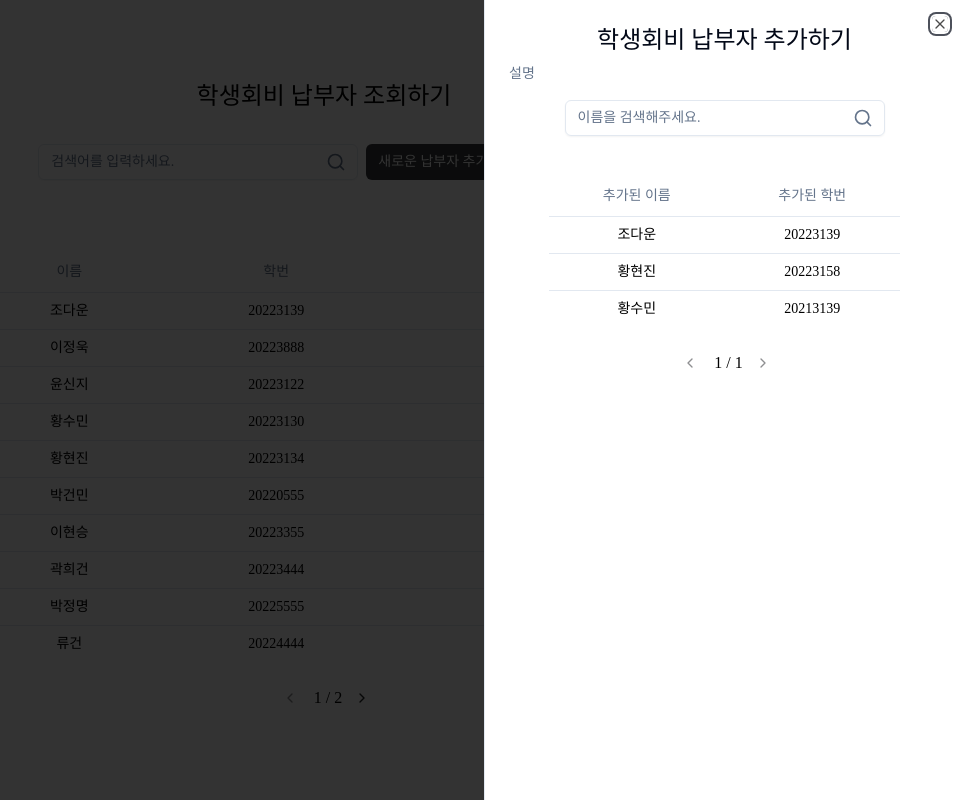
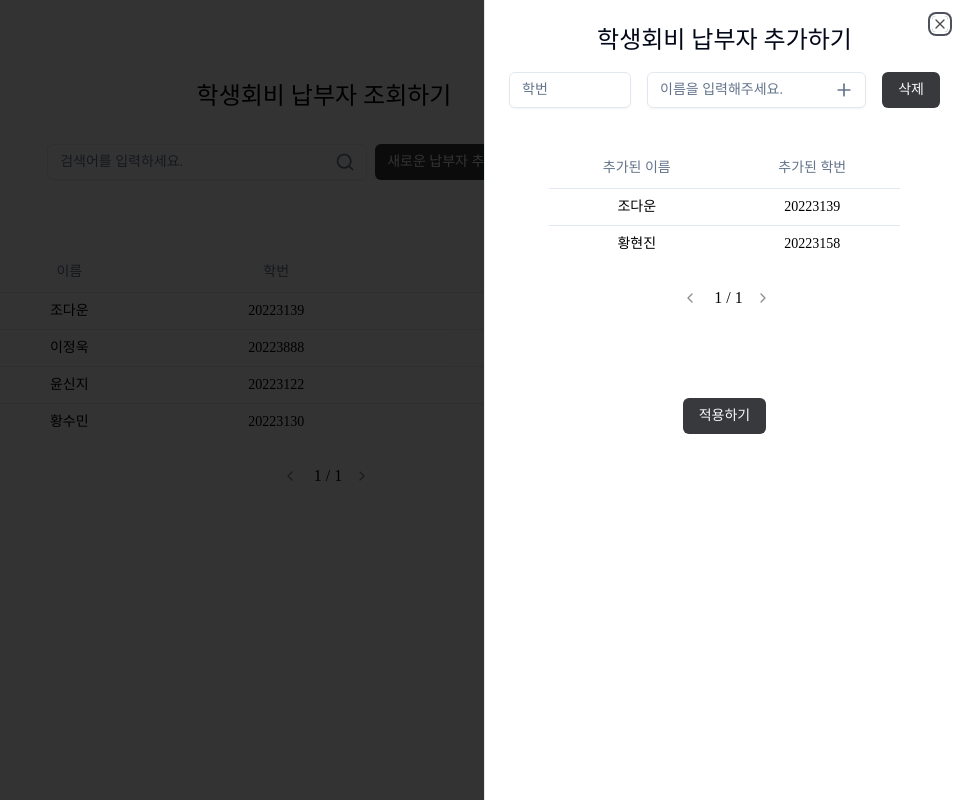
Before and after one commit to billilge/frontend, a Next.js app: page /desktop/payer-inquiry in a window 1280 px wide. Both pictures are taken after a click on the button "새로운 납부자 추가하기". Shown: the whole page, without its empty margins (316-1280 px from the left). Built offline with nearby package versions, Linux system fonts and the light colour scheme.

Commit message:
feat: sidebar sheet 컴포넌트 구현

```diff
--- a/src/app/desktop/payer-inquiry/_components/TableComponent/index.tsx
+++ b/src/app/desktop/payer-inquiry/_components/TableComponent/index.tsx
@@ -19,11 +19,11 @@ interface Invoice {
 
 interface TableComponentProps {
   data: Invoice[];
-  showCheckboxes?: boolean;
+  showCheckboxes?: boolean; // 고민이에요... ESLint: propType "handleDelete" is not required, but has no corresponding defaultProps declaration 에러가 뜸
   headers?: string[];
   selected: string[];
   setSelected: (selectedIds: (prev: string[]) => string[]) => void;
-  handleDelete?: (selectedIds: string[]) => void;
+  handleDelete?: (selectedIds: string[]) => void; // 22
 }
 
 function TableComponent({
@@ -94,7 +94,7 @@ function TableComponent({
               </TableCell>
               {headers.includes('관리자 여부') && (
                 <TableCell className="w-30 text-center">
-                  {item.admin !== undefined ? (item.admin ? '⭕' : '❌') : ''}
+                  {item.admin !== undefined ? (item.admin ? 'o' : 'x') : ''}
                 </TableCell>
               )}
             </TableRow>
@@ -121,16 +121,16 @@ function TableComponent({
           <ChevronRightIcon className="h-6 w-6 cursor-pointer text-black-primary" />
         </Button>
       </div>
-      {showCheckboxes && selected.length > 0 && (
-        <div className="pt-4 text-right">
-          <Button
-            className="bg-gray-primary text-white"
-            onClick={() => handleDelete && handleDelete(selected)}
-          >
-            완료
-          </Button>
-        </div>
-      )}
+      {/* {showCheckboxes && selected.length > 0 && ( */}
+      {/*   <div className="pt-4 text-right"> */}
+      {/*     <Button */}
+      {/*       className="bg-gray-primary text-white" */}
+      {/*       onClick={() => handleDelete && handleDelete(selected)} */}
+      {/*     > */}
+      {/*       완료 */}
+      {/*     </Button> */}
+      {/*   </div> */}
+      {/* )} */}
     </div>
   );
 }
--- a/src/app/desktop/payer-inquiry/page.tsx
+++ b/src/app/desktop/payer-inquiry/page.tsx
@@ -3,49 +3,98 @@
 import Sidebar from 'src/components/desktop/Sidebar';
 import Search from '@/components/desktop/Search';
 import { useState } from 'react';
+import AddStudentId from '@/components/desktop/AddStudentId';
+import { Button } from '@/components/ui/button';
 import TableComponent from './_components/TableComponent';
+import AddInput from '../../../components/desktop/AddInput';
 
 const dummyData = [
   { name: '조다운', student_id: '20223139', admin: true },
   { name: '이정욱', student_id: '20223888', admin: true },
   { name: '윤신지', student_id: '20223122', admin: false },
   { name: '황수민', student_id: '20223130', admin: true },
-  { name: '황현진', student_id: '20223134', admin: true },
-  { name: '박건민', student_id: '20220555', admin: false },
-  { name: '이현승', student_id: '20223355', admin: true },
-  { name: '곽희건', student_id: '20223444', admin: true },
-  { name: '박정명', student_id: '20225555', admin: false },
-  { name: '류건', student_id: '20224444', admin: true },
-  { name: '윤성욱', student_id: '20222222', admin: true },
-  { name: '앵나래', student_id: '20221111', admin: false },
 ];
 
 const dummyData2 = [
   { name: '조다운', student_id: '20223139' },
   { name: '황현진', student_id: '20223158' },
-  { name: '황수민', student_id: '20213139' },
 ];
 
 export default function PayerInquiryPage() {
-  const [data, setData] = useState(dummyData); // 데이터 상태
-  const [addedData, setAddedData] = useState(dummyData2); // 추가된 데이터 상태
-  const [isDeleteMode, setIsDeleteMode] = useState(false); // 삭제 모드 상태
-  const [selected, setSelected] = useState<string[]>([]); // 선택된 항목 추적
+  const [data, setData] = useState(dummyData); // 기존 데이터
+  const [addedData, setAddedData] = useState(dummyData2); // 추가된 데이터
+  const [isDeleteModeOriginal, setIsDeleteModeOriginal] = useState(false); // 기존 데이터 삭제 모드
+  const [isDeleteModeAdded, setIsDeleteModeAdded] = useState(false); // 추가된 데이터 삭제 모드
+  const [selectedOriginal, setSelectedOriginal] = useState<string[]>([]); // 기존 데이터에서 선택된 항목
+  const [selectedAdded, setSelectedAdded] = useState<string[]>([]); // 추가된 데이터에서 선택된 항목
 
-  // 삭제 처리 함수
-  const handleDelete = (selectedIds: string[]) => {
+  const [newStudentId, setNewStudentId] = useState('');
+  const [newStudentName, setNewStudentName] = useState('');
+
+  // 학번 입력 핸들러
+  const handleStudentIdChange = (e: React.ChangeEvent<HTMLInputElement>) => {
+    setNewStudentId(e.target.value);
+  };
+
+  // 이름 입력 핸들러
+  const handleStudentNameChange = (e: React.ChangeEvent<HTMLInputElement>) => {
+    setNewStudentName(e.target.value);
+  };
+
+  // 추가 버튼 클릭 시 실행될 함수
+  const handleAddStudent = () => {
+    if (!newStudentId || !newStudentName) {
+      alert('이름과 학번을 입력해주세요.');
+      return;
+    }
+
+    // 학번이 8자리 숫자인지 검증
+    const studentIdPattern = /^\d{8}$/;
+    if (!studentIdPattern.test(newStudentId)) {
+      alert('학번은 8자리 숫자로 입력해야 합니다.');
+      return;
+    }
+
+    const newEntry = { name: newStudentName, student_id: newStudentId };
+    setAddedData([...addedData, newEntry]); // 추가된 데이터 업데이트
+    setNewStudentId('');
+    setNewStudentName('');
+  };
+
+  // 기존 데이터 삭제
+  const handleDeleteOriginal = () => {
     const updatedData = data.filter(
-      (item) => !selectedIds.includes(item.student_id),
+      (item) => !selectedOriginal.includes(item.student_id),
     );
     setData(updatedData);
-    setIsDeleteMode(false); // 삭제 후 모드 종료
-    setSelected([]); // 선택 초기화
+    setIsDeleteModeOriginal(false);
+    setSelectedOriginal([]);
   };
 
-  // 삭제 모드 활성화/비활성화 함수
-  const toggleDeleteMode = () => {
-    setIsDeleteMode((prev) => !prev);
-    setSelected([]); // 삭제 모드 활성화 시 선택 초기화
+  // 추가된 데이터 삭제
+  const handleDeleteAdded = () => {
+    const updatedData = addedData.filter(
+      (item) => !selectedAdded.includes(item.student_id),
+    );
+    setAddedData(updatedData);
+    setIsDeleteModeAdded(false);
+    setSelectedAdded([]);
+  };
+
+  // 기존 데이터 삭제 모드 토글
+  const toggleDeleteModeOriginal = () => {
+    setIsDeleteModeOriginal((prev) => !prev);
+    setSelectedOriginal([]);
+  };
+
+  // 추가된 데이터 삭제 모드 토글
+  const toggleDeleteModeAdded = () => {
+    setIsDeleteModeAdded((prev) => !prev);
+    setSelectedAdded([]);
+  };
+
+  const api = () => {
+    console.log('api 적용할 곳입니다.');
   };
 
   return (
@@ -61,32 +110,77 @@ export default function PayerInquiryPage() {
           description="설명"
         >
           <div className="flex w-full flex-col items-center justify-center">
-            <Search placeholder="이름을 검색해주세요." />
+            <div className="flex items-end justify-center gap-4">
+              <AddStudentId
+                value={newStudentId}
+                onChange={handleStudentIdChange}
+              />
+              <AddInput
+                value={newStudentName}
+                onChange={handleStudentNameChange}
+                onClick={handleAddStudent}
+              />
+              <div className="flex gap-2">
+                <Button
+                  type="button"
+                  variant="primary"
+                  onClick={toggleDeleteModeAdded}
+                >
+                  {isDeleteModeAdded ? '취소' : '삭제'}
+                </Button>
+                {isDeleteModeAdded && (
+                  <Button
+                    type="button"
+                    variant="primary"
+                    onClick={handleDeleteAdded}
+                  >
+                    완료
+                  </Button>
+                )}
+              </div>
+            </div>
+
             <TableComponent
               data={addedData}
               headers={['추가된 이름', '추가된 학번']}
-              showCheckboxes={isDeleteMode}
-              selected={selected} // Pass selected here
-              setSelected={setSelected} // Pass setSelected here
+              showCheckboxes={isDeleteModeAdded}
+              selected={selectedAdded}
+              setSelected={setSelectedAdded}
             />
           </div>
+          <div className="bottom-0 flex justify-center pt-10">
+            <Button type="button" variant="primary" onClick={api}>
+              적용하기
+            </Button>
+          </div>
         </Sidebar>
-        <button
+        <Button
           type="button"
-          className={`btn whitespace-nowrap rounded-md bg-gray-primary px-3 py-2 text-sm text-white-primary ${isDeleteMode ? 'bg-gray-primary' : 'bg-gray-secondary'}`}
-          onClick={toggleDeleteMode}
+          variant="primary"
+          onClick={toggleDeleteModeOriginal}
         >
-          {isDeleteMode ? '취소' : '삭제하기'}
-        </button>
+          {isDeleteModeOriginal ? '취소' : '삭제'}
+        </Button>
       </div>
       <div className="flex items-center justify-between">
         <TableComponent
           data={data}
-          showCheckboxes={isDeleteMode}
-          selected={selected} // Pass selected here
-          setSelected={setSelected} // Pass setSelected here
-          handleDelete={handleDelete}
+          showCheckboxes={isDeleteModeOriginal}
+          selected={selectedOriginal}
+          setSelected={setSelectedOriginal}
         />
+        <div className="flex gap-2">
+          {isDeleteModeOriginal && (
+            <Button
+              type="button"
+              variant="primary"
+              className={`btn whitespace-nowrap rounded-md px-3 py-2 text-sm text-white-primary ${isDeleteModeOriginal ? 'bg-gray-primary' : 'bg-gray-secondary'}`}
+              onClick={handleDeleteOriginal}
+            >
+              완료
+            </Button>
+          )}
+        </div>
       </div>
     </div>
   );
--- a/src/components/desktop/Sidebar/index.tsx
+++ b/src/components/desktop/Sidebar/index.tsx
@@ -18,7 +18,7 @@ interface SidebarProps {
 export default function Sidebar({
   children,
   title = 'Sidebar Title',
-  description = '',
+  // description = '',
   triggerText = 'Open',
 }: SidebarProps) {
   return (
@@ -31,7 +31,7 @@ export default function Sidebar({
           <SheetTitle className="flex justify-center text-2xl font-medium">
             {title}
           </SheetTitle>
-          {description && <SheetDescription>{description}</SheetDescription>}
+          {/* {description && <SheetDescription>{description}</SheetDescription>} */}
         </SheetHeader>
         <div className="mt-4">{children}</div>
       </SheetContent>
--- a/src/components/ui/input.tsx
+++ b/src/components/ui/input.tsx
@@ -1,9 +1,21 @@
 import * as React from 'react';
 import { cn } from '@/lib/utils';
-import { Search } from 'lucide-react';
+import { Plus } from 'lucide-react'; // 기본 아이콘은 Plus로 설정
 
-const Input = React.forwardRef<HTMLInputElement, React.ComponentProps<'input'>>(
-  ({ className, type = 'text', ...props }, ref) => {
+interface InputProps extends React.ComponentProps<'input'> {
+  Icon?: React.ReactNode; // 아이콘을 전달할 수 있는 props
+}
+
+const Input = React.forwardRef<HTMLInputElement, InputProps>(
+  (
+    {
+      className,
+      type = 'text',
+      Icon = <Plus className="h-5 w-5 text-muted-foreground" />,
+      ...props
+    },
+    ref,
+  ) => {
     return (
       <div className="relative w-full max-w-80">
         <input
@@ -15,7 +27,9 @@ const Input = React.forwardRef<HTMLInputElement, React.ComponentProps<'input'>>(
           ref={ref}
           {...props}
         />
-        <Search className="absolute right-3 top-1/2 h-5 w-5 -translate-y-1/2 text-muted-foreground" />
+        <div className="absolute right-3 top-1/2 -translate-y-1/2">
+          {Icon} {/* 전달된 아이콘을 렌더링 */}
+        </div>
       </div>
     );
   },
--- /dev/null
+++ b/src/components/ui/label.tsx
@@ -0,0 +1,26 @@
+'use client';
+
+import * as React from 'react';
+import * as LabelPrimitive from '@radix-ui/react-label';
+import { cva, type VariantProps } from 'class-variance-authority';
+
+import { cn } from '@/lib/utils';
+
+const labelVariants = cva(
+  'text-sm font-medium leading-none peer-disabled:cursor-not-allowed peer-disabled:opacity-70',
+);
+
+const Label = React.forwardRef<
+  React.ElementRef<typeof LabelPrimitive.Root>,
+  React.ComponentPropsWithoutRef<typeof LabelPrimitive.Root> &
+    VariantProps<typeof labelVariants>
+>(({ className, ...props }, ref) => (
+  <LabelPrimitive.Root
+    ref={ref}
+    className={cn(labelVariants(), className)}
+    {...props}
+  />
+));
+Label.displayName = LabelPrimitive.Root.displayName;
+
+export { Label };
```
